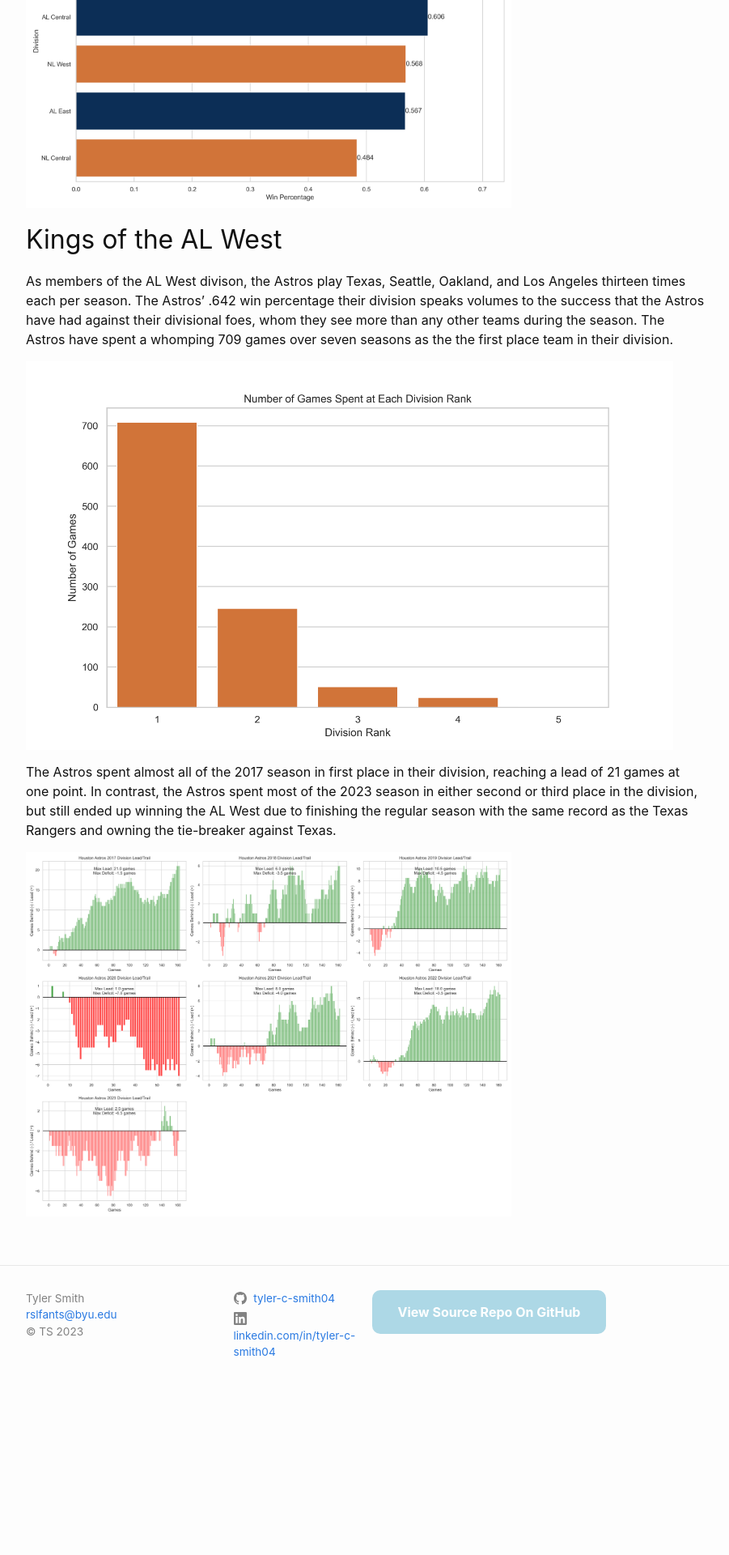
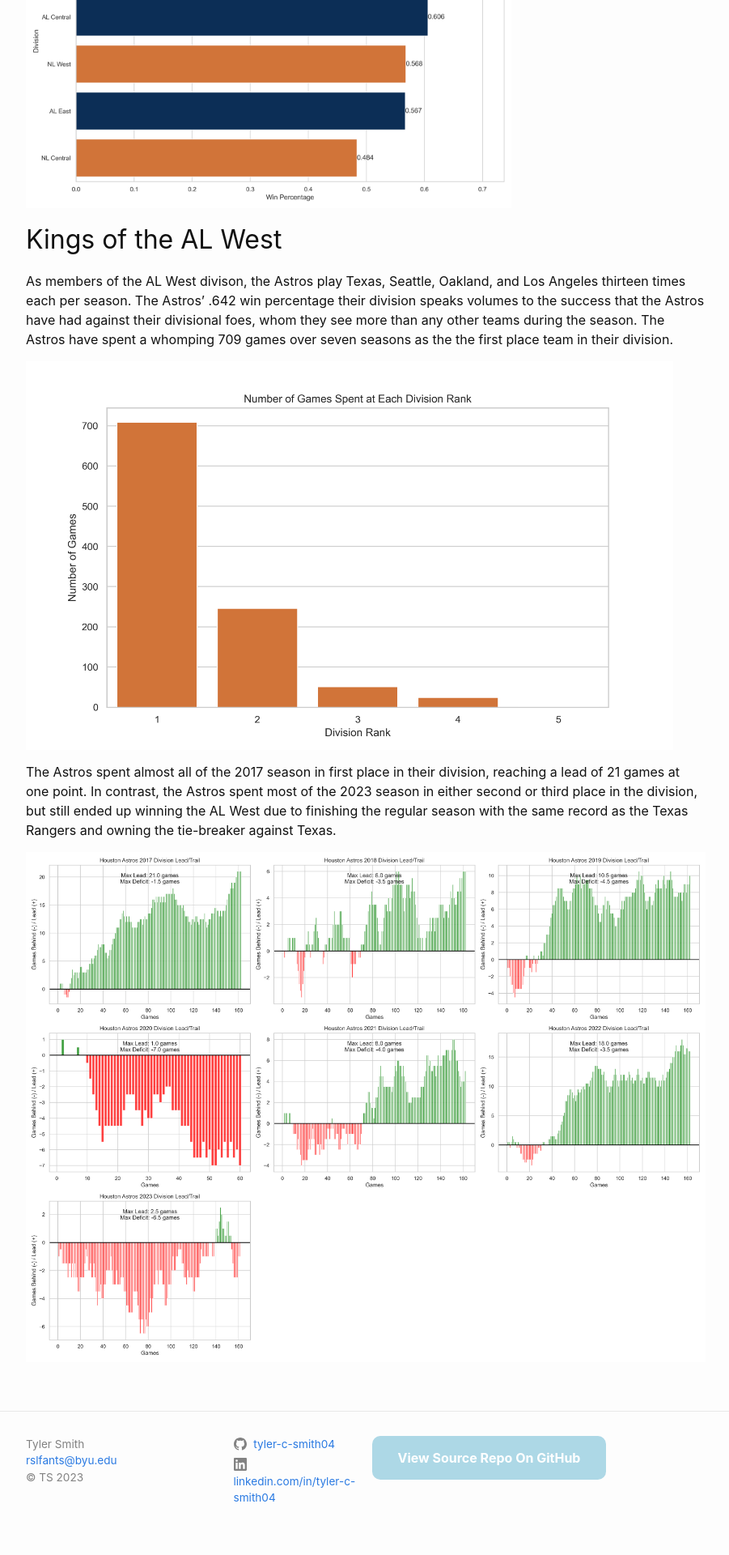
Before and after one commit to tyler-c-smith04/blog, a Jekyll site: the page built from _posts/2023-12-05-golden-era.md, in a window 1280 px wide. Shown: the part 2765-4685 px from the top of the page at 81% size, without its empty margins (188-1089 px from the left). Built offline with Jekyll 4.4.1, drawn with Linux system fonts in a browser that asks for light colours; comment, search, counter and statistics services are not loaded; before the commit the page ends 4505 px from its top, so only the background shows below that.

Commit message:
Update 2023-12-05-golden-era.md

```diff
--- a/_posts/2023-12-05-golden-era.md
+++ b/_posts/2023-12-05-golden-era.md
@@ -46,4 +46,4 @@ As members of the AL West divison, the Astros play Texas, Seattle, Oakland, and
 
 The Astros spent almost all of the 2017 season in first place in their division, reaching a lead of 21 games at one point. In contrast, the Astros spent most of the 2023 season in either second or third place in the division, but still ended up winning the AL West due to finishing the regular season with the same record as the Texas Rangers and owning the tie-breaker against Texas.
 
-<img src="{{site.url}}/{{site.baseurl}}/assets/images/division_leads_deficits.png" alt="" style="width:600px;"/>
+<img src="{{site.url}}/{{site.baseurl}}/assets/images/division_leads_deficits.png" alt="" style="width:900px;"/>
```
